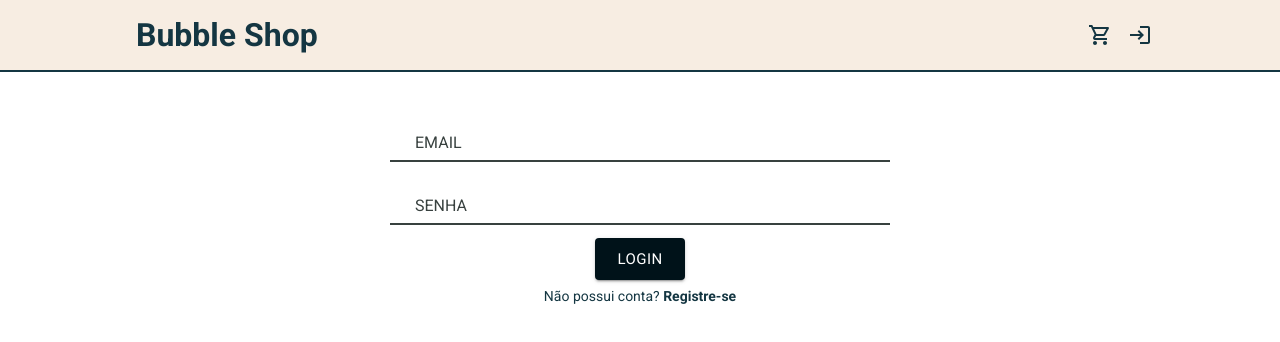
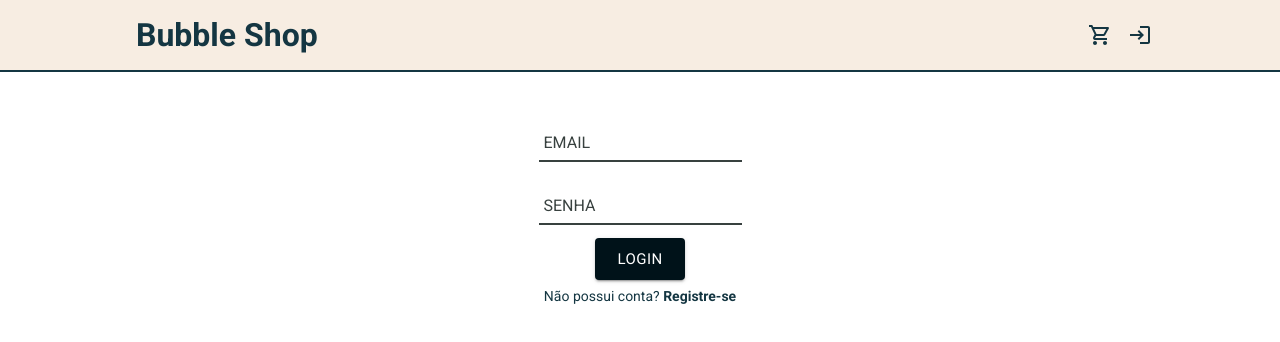
Before and after one commit to beadebona/bubble, a React (Create React App) app: page /login in a window 1280 px wide. Shown: the top 342 px of the page. Built offline with nearby package versions, Linux system fonts and the light colour scheme; no server answers; the HTML template or start-up script is replaced by a standard one.

Commit message:
fix: Input Layout

```diff
--- a/src/components/Input/style.js
+++ b/src/components/Input/style.js
@@ -5,7 +5,7 @@ export const InputStyled = styled.div`
     align-items: center;
     /* flex-direction: column; */
     border-bottom: 2px solid var(--primary-focus);
-    width: 100%;
+    /* width: 100%; */
     height: 32px;
     margin: 5px;
     padding: 0 5px;
@@ -18,7 +18,7 @@ export const InputStyled = styled.div`
     input{
         background: none;
         /* position: absolute; */
-        padding: 0 25px;
+        padding: 0 5px;
         border: none;
         height: 30px;
         outline: none;
@@ -34,7 +34,7 @@ export const InputStyled = styled.div`
         top: 3px;
         transition: 0.8s;
         top: ${(props)=>props.valid? "-15px": "3px"  };
-        left: ${(props)=>props.valid? "5px": "25px"};
+        left: 5px;
         font-size: ${(props)=>props.valid? "12px": "16px"};
         cursor: ${(props)=>props.autoComplete? "not-allowed": "auto"  } ;
     }
```
